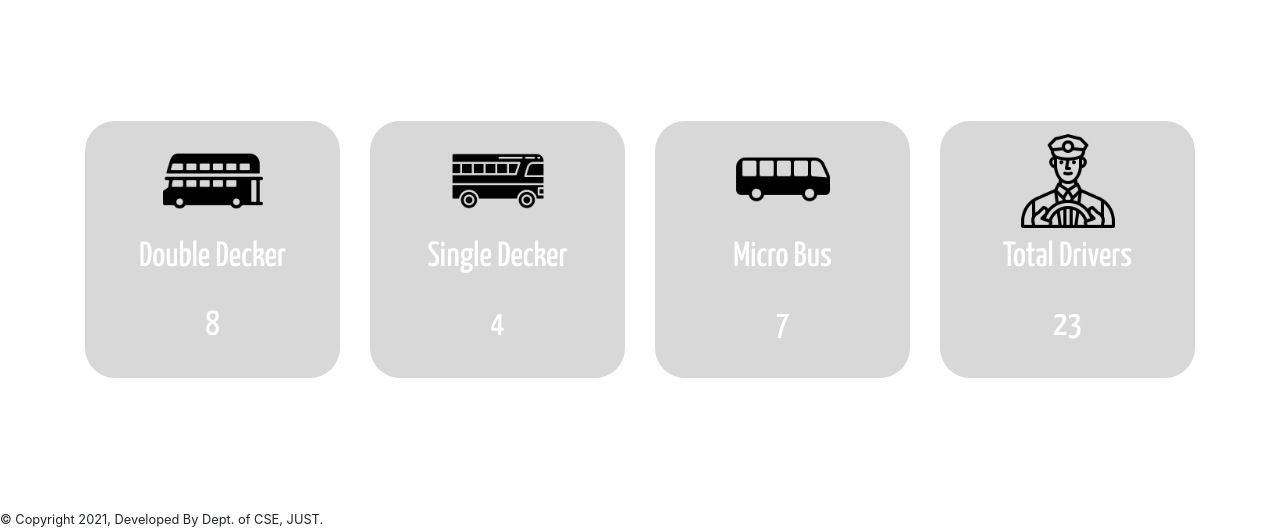
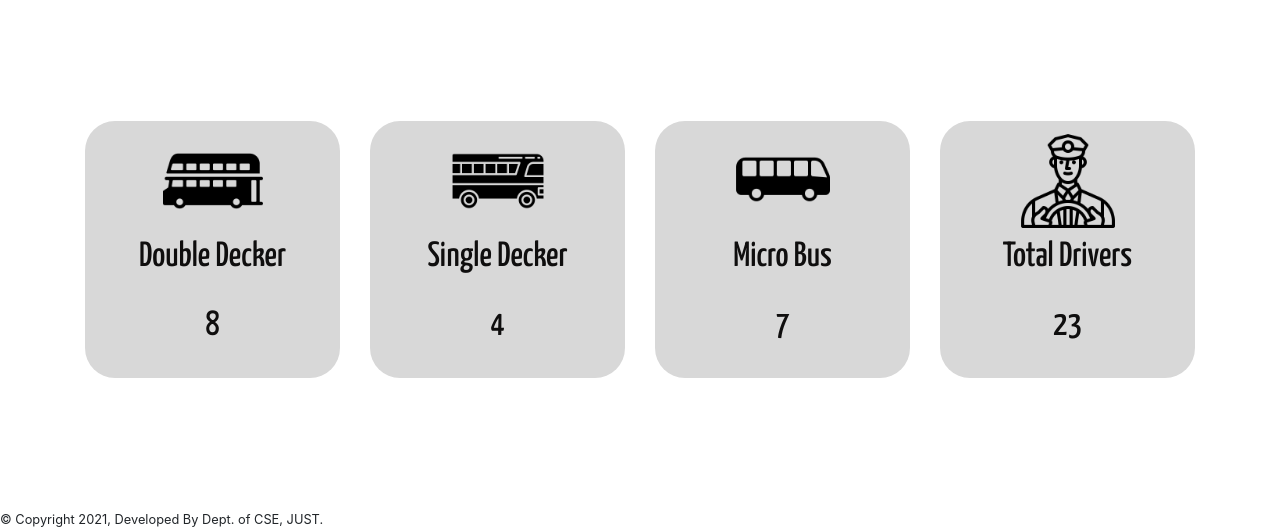
Before and after one commit to Shusmita7/vmsbyshusmita2, a Django app: page / in a window 1280 px wide. Shown: the part 2150-2680 px from the top of the page. Run offline with Django 3.2, Linux system fonts and the light colour scheme; some libraries are stand-ins or nearby versions.

Commit message:
counter create

```diff
--- a/statics/css/counting.css
+++ b/statics/css/counting.css
@@ -32,7 +32,7 @@
 .counter-section
 {
     margin: 10% auto;
-    color: #fff;
+    color: rgb(15, 14, 14);
 }
 .counter-box p
 {
--- a/templates/myCost.html
+++ b/templates/myCost.html
@@ -9,7 +9,7 @@
     <link rel="preconnect" href="https://fonts.gstatic.com">
     <link href="https://fonts.googleapis.com/css2?family=Roboto:wght@300;400;500;700&display=swap" rel="stylesheet">
     {% load static %}
-    <link rel="stylesheet" href="{% statics 'css/myCost.css' %}">
+    <link rel="stylesheet" href="{% static 'css/myCost.css' %}">
 </head>
 
 	<body>
```
